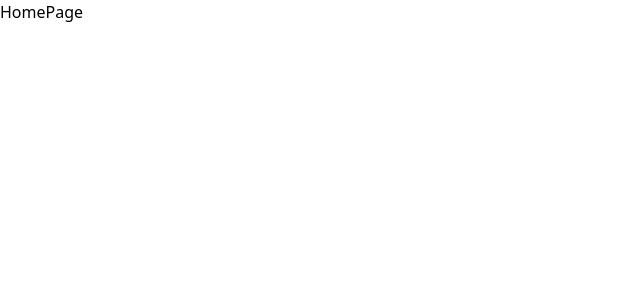
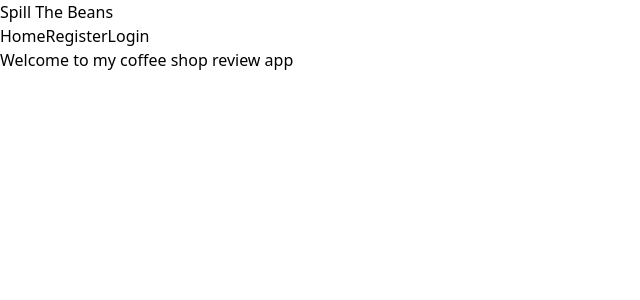
Before and after one commit to camillegonzales/mern-coffee-review, a React (Create React App) app in the folder client/: page / in a window 1280 px wide. Shown: the top 300 px of the page, without its empty margins (0-640 px from the left). Built offline with nearby package versions, Linux system fonts and the light colour scheme.

Commit message:
reorganizing file/dir structure

```diff
--- a/client/src/App.js
+++ b/client/src/App.js
@@ -1,12 +1,16 @@
 import { BrowserRouter, Routes, Route } from "react-router-dom";
 import './App.css';
-import Login from "./components/Forms/Login";
-import HomePage from "./components/HomePage";
-import Register from "./components/Forms/Register";
+import Login from "./pages/Login";
+import HomePage from "./pages/HomePage";
+import Register from "./pages/Register";
+import Header from "./components/Header";
+import Navbar from "./components/Navbar";
 
 function App() {
   return (
     <BrowserRouter>
+      <Header />
+      <Navbar />
       <Routes>
         <Route path="/" element={<HomePage />} />
         <Route path="/register" element={<Register />} />
--- a/client/src/components/Header.js
+++ b/client/src/components/Header.js
@@ -1,11 +1,11 @@
 import React from "react";
 
 const Header = () => {
-  return (
-    <div>
-      Header
-    </div>
-  );
-}
+    return (
+        <header>
+            <h1>Spill The Beans</h1>
+        </header>
+    );
+};
 
 export default Header;
--- a/client/src/components/HomePage.js
+++ /dev/null
@@ -1,11 +0,0 @@
-import React from "react";
-
-const HomePage = () => {
-  return (
-    <div>
-      HomePage
-    </div>
-  );
-}
-
-export default HomePage;
--- /dev/null
+++ b/client/src/components/Navbar.js
@@ -0,0 +1,11 @@
+import { Link } from 'react-router-dom';
+
+export default function Navbar() {
+    return (
+        <nav>
+            <Link to='/'>Home</Link>
+            <Link to='/register'>Register</Link>
+            <Link to='/login'>Login</Link>
+        </nav>
+    );
+};
--- /dev/null
+++ b/client/src/pages/HomePage.js
@@ -0,0 +1,12 @@
+import React from "react";
+import Header from "../components/Header";
+
+const HomePage = () => {
+    return (
+        <>
+            <h2>Welcome to my coffee shop review app</h2>
+        </>
+    );
+};
+
+export default HomePage;
```
Also changed, not shown: client/src/pages/Login.js (renamed from client/src/components/Forms/Login.js), client/src/pages/Register.js (renamed from client/src/components/Forms/Register.js).
